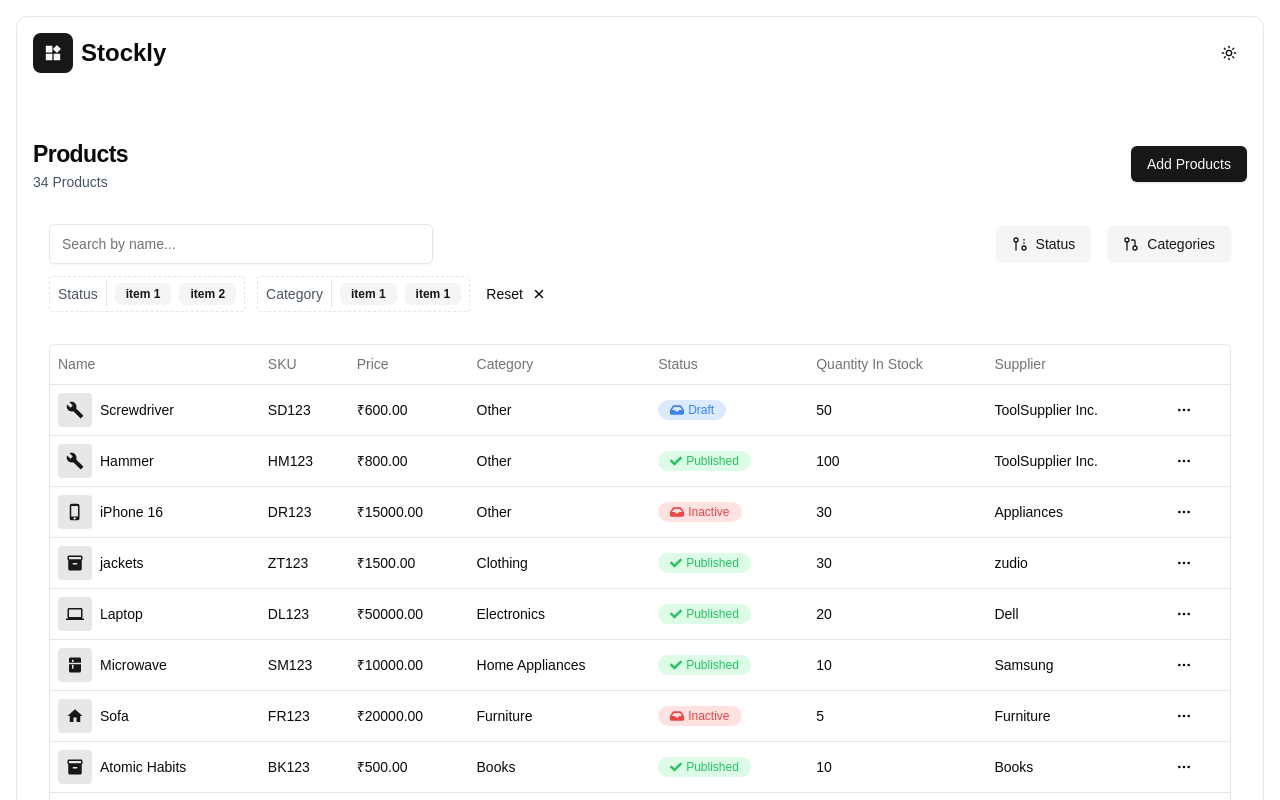
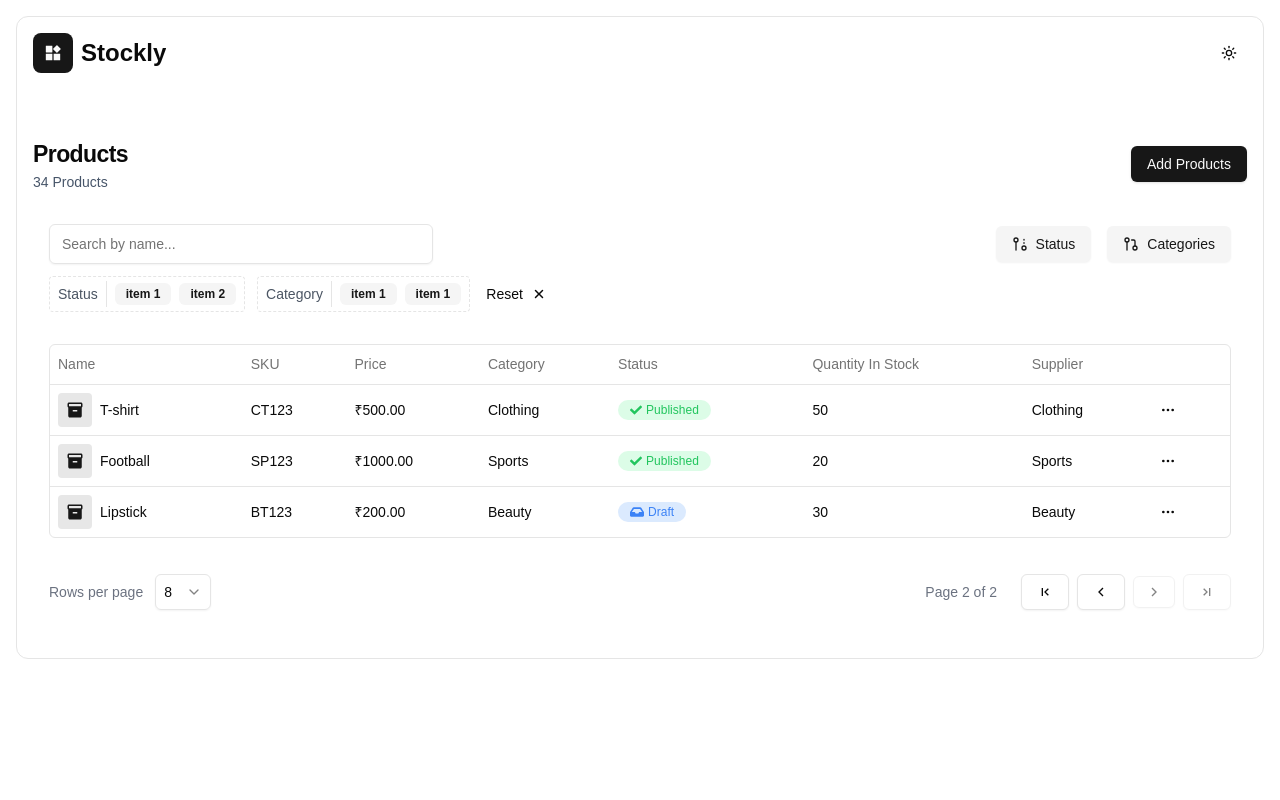
Before and after one commit to rishiVaraha/stocky, a Next.js app: page / in a window 1280 px wide. Shown: the top 800 px of the page. Built offline with nearby package versions, Linux system fonts and the light colour scheme.

Commit message:
add row select

```diff
--- a/app/(Components)/Header/mode-toggle.tsx
+++ b/app/(Components)/Header/mode-toggle.tsx
@@ -12,7 +12,7 @@
 } from "@/components/ui/dropdown-menu";
 
 export const ModeToggle = () => {
-  const { theme, setTheme } = useTheme();
+  const { setTheme } = useTheme();
 
   return (
     <DropdownMenu>
--- a/app/(Components)/ProductTable/data-table.tsx
+++ b/app/(Components)/ProductTable/data-table.tsx
@@ -5,6 +5,7 @@
   ColumnDef,
   flexRender,
   getCoreRowModel,
+  getPaginationRowModel,
   useReactTable,
 } from "@tanstack/react-table";
 import { StatusDropDown } from "../dropdowns/StatusDropDown";
@@ -19,20 +20,39 @@
 } from "@/components/ui/table";
 
 import { FilterArea } from "../ProductsFilter/product-filter";
+import { useState } from "react";
+import { Button } from "@/components/ui/button";
+import { BiFirstPage, BiLastPage } from "react-icons/bi";
+import { GrFormPrevious, GrFormNext } from "react-icons/gr";
+import { PaginationSelection } from "./pagination-selection";
 
 interface ProductTableProps<TData, TValue> {
   columns: ColumnDef<TData, TValue>[];
   data: TData[];
 }
 
+export interface PaginationType {
+  pageIndex: number;
+  pageSize: number;
+}
+
 export function ProductTable<TData, TValue>({
   columns,
   data,
 }: ProductTableProps<TData, TValue>) {
+  const [pagination, setPagination] = useState<PaginationType>({
+    pageIndex: 1,
+    pageSize: 8,
+  });
   const table = useReactTable({
     data,
     columns,
+    state: {
+      pagination,
+    },
+    onPaginationChange: setPagination,
     getCoreRowModel: getCoreRowModel(),
+    getPaginationRowModel: getPaginationRowModel(),
   });
 
   return (
@@ -97,6 +117,59 @@
           </TableBody>
         </Table>
       </div>
+      <div className="flex items-center justify-between mt-5">
+        <PaginationSelection
+          pagination={pagination}
+          setPagination={setPagination}
+        />
+        <div className="flex gap-6 items-center">
+          <span className="text-sm text-gray-500">
+            Page {pagination.pageIndex + 1} of {table.getPageCount()}
+          </span>
+          <div className="flex items-center justify-end space-x-2 py-4">
+            {/* First Page Button */}
+            <Button
+              variant="outline"
+              size="sm"
+              className="size-9 w-12"
+              onClick={() => table.setPageIndex(0)}
+              disabled={!table.getCanPreviousPage()}
+            >
+              <BiFirstPage />
+            </Button>
+            {/* Previous Page Button */}
+            <Button
+              variant="outline"
+              className="size-9 w-12"
+              size="sm"
+              onClick={() => table.previousPage()}
+              disabled={!table.getCanPreviousPage()}
+            >
+              <GrFormPrevious />
+            </Button>
+            {/* Next Page Button */}
+            <Button
+              variant="outline"
+              size="sm"
+              onClick={() => table.nextPage()}
+              disabled={!table.getCanNextPage()}
+            >
+              <GrFormNext />
+            </Button>
+
+            {/* Last Page Button */}
+            <Button
+              className="size-9 w-12"
+              variant="outline"
+              size="sm"
+              onClick={() => table.setPageIndex(table.getPageCount() - 1)}
+              disabled={!table.getCanNextPage()}
+            >
+              <BiLastPage />
+            </Button>
+          </div>
+        </div>
+      </div>
     </div>
   );
 }
--- /dev/null
+++ b/app/(Components)/ProductTable/pagination-selection.tsx
@@ -0,0 +1,43 @@
+import { Dispatch, SetStateAction } from "react";
+import { PaginationType } from "./data-table";
+import {
+  Select,
+  SelectContent,
+  SelectItem,
+  SelectTrigger,
+  SelectValue,
+} from "@/components/ui/select";
+
+export function PaginationSelection({
+  pagination,
+  setPagination,
+}: {
+  pagination: PaginationType;
+  setPagination: Dispatch<SetStateAction<PaginationType>>;
+}) {
+  return (
+    <div className="flex items-center gap-3">
+      <div className="text-gray-500 text-sm">Rows per page</div>
+      <Select
+        value={pagination.pageSize.toString()}
+        onValueChange={(value) =>
+          setPagination((prev) => ({
+            ...prev,
+            pageSize: Number(value),
+          }))
+        }
+      >
+        <SelectTrigger className="border rounded-md px-2 w-14">
+          <SelectValue placeholder={pagination.pageSize.toString()} />
+        </SelectTrigger>
+        <SelectContent>
+          {[4, 6, 8, 10, 15, 20, 30].map((size) => (
+            <SelectItem key={size} value={size.toString()}>
+              {size}
+            </SelectItem>
+          ))}
+        </SelectContent>
+      </Select>
+    </div>
+  );
+}
--- a/app/(Components)/dropdowns/CategoryDropdown.tsx
+++ b/app/(Components)/dropdowns/CategoryDropdown.tsx
@@ -1,10 +1,13 @@
 "use client";
+import { LucideGitPullRequest } from "lucide-react";
+import { Button } from "@/components/ui/button";
 
-import * as React from "react";
-import { Check, LucideGitPullRequest } from "lucide-react";
-
-import { cn } from "@/lib/utils";
-import { Button } from "@/components/ui/button";
+import {
+  Popover,
+  PopoverContent,
+  PopoverTrigger,
+} from "@/components/ui/popover";
+import { Checkbox } from "@/components/ui/checkbox";
 import {
   Command,
   CommandEmpty,
@@ -12,12 +15,7 @@
   CommandItem,
   CommandList,
 } from "@/components/ui/command";
-import {
-  Popover,
-  PopoverContent,
-  PopoverTrigger,
-} from "@/components/ui/popover";
-import { Checkbox } from "@/components/ui/checkbox";
+import { useState } from "react";
 
 type Category = {
   value: string;
@@ -68,8 +66,7 @@
 ];
 
 export function ComboboxDemo() {
-  const [open, setOpen] = React.useState(false);
-  const [value, setValue] = React.useState("");
+  const [open, setOpen] = useState(false);
 
   return (
     <Popover open={open} onOpenChange={setOpen}>
--- /dev/null
+++ b/components/ui/select.tsx
@@ -0,0 +1,159 @@
+"use client"
+
+import * as React from "react"
+import * as SelectPrimitive from "@radix-ui/react-select"
+import { Check, ChevronDown, ChevronUp } from "lucide-react"
+
+import { cn } from "@/lib/utils"
+
+const Select = SelectPrimitive.Root
+
+const SelectGroup = SelectPrimitive.Group
+
+const SelectValue = SelectPrimitive.Value
+
+const SelectTrigger = React.forwardRef<
+  React.ElementRef<typeof SelectPrimitive.Trigger>,
+  React.ComponentPropsWithoutRef<typeof SelectPrimitive.Trigger>
+>(({ className, children, ...props }, ref) => (
+  <SelectPrimitive.Trigger
+    ref={ref}
+    className={cn(
+      "flex h-9 w-full items-center justify-between whitespace-nowrap rounded-md border border-input bg-transparent px-3 py-2 text-sm shadow-sm ring-offset-background placeholder:text-muted-foreground focus:outline-none focus:ring-1 focus:ring-ring disabled:cursor-not-allowed disabled:opacity-50 [&>span]:line-clamp-1",
+      className
+    )}
+    {...props}
+  >
+    {children}
+    <SelectPrimitive.Icon asChild>
+      <ChevronDown className="h-4 w-4 opacity-50" />
+    </SelectPrimitive.Icon>
+  </SelectPrimitive.Trigger>
+))
+SelectTrigger.displayName = SelectPrimitive.Trigger.displayName
+
+const SelectScrollUpButton = React.forwardRef<
+  React.ElementRef<typeof SelectPrimitive.ScrollUpButton>,
+  React.ComponentPropsWithoutRef<typeof SelectPrimitive.ScrollUpButton>
+>(({ className, ...props }, ref) => (
+  <SelectPrimitive.ScrollUpButton
+    ref={ref}
+    className={cn(
+      "flex cursor-default items-center justify-center py-1",
+      className
+    )}
+    {...props}
+  >
+    <ChevronUp className="h-4 w-4" />
+  </SelectPrimitive.ScrollUpButton>
+))
+SelectScrollUpButton.displayName = SelectPrimitive.ScrollUpButton.displayName
+
+const SelectScrollDownButton = React.forwardRef<
+  React.ElementRef<typeof SelectPrimitive.ScrollDownButton>,
+  React.ComponentPropsWithoutRef<typeof SelectPrimitive.ScrollDownButton>
+>(({ className, ...props }, ref) => (
+  <SelectPrimitive.ScrollDownButton
+    ref={ref}
+    className={cn(
+      "flex cursor-default items-center justify-center py-1",
+      className
+    )}
+    {...props}
+  >
+    <ChevronDown className="h-4 w-4" />
+  </SelectPrimitive.ScrollDownButton>
+))
+SelectScrollDownButton.displayName =
+  SelectPrimitive.ScrollDownButton.displayName
+
+const SelectContent = React.forwardRef<
+  React.ElementRef<typeof SelectPrimitive.Content>,
+  React.ComponentPropsWithoutRef<typeof SelectPrimitive.Content>
+>(({ className, children, position = "popper", ...props }, ref) => (
+  <SelectPrimitive.Portal>
+    <SelectPrimitive.Content
+      ref={ref}
+      className={cn(
+        "relative z-50 max-h-96 min-w-[8rem] overflow-hidden rounded-md border bg-popover text-popover-foreground shadow-md data-[state=open]:animate-in data-[state=closed]:animate-out data-[state=closed]:fade-out-0 data-[state=open]:fade-in-0 data-[state=closed]:zoom-out-95 data-[state=open]:zoom-in-95 data-[side=bottom]:slide-in-from-top-2 data-[side=left]:slide-in-from-right-2 data-[side=right]:slide-in-from-left-2 data-[side=top]:slide-in-from-bottom-2",
+        position === "popper" &&
+          "data-[side=bottom]:translate-y-1 data-[side=left]:-translate-x-1 data-[side=right]:translate-x-1 data-[side=top]:-translate-y-1",
+        className
+      )}
+      position={position}
+      {...props}
+    >
+      <SelectScrollUpButton />
+      <SelectPrimitive.Viewport
+        className={cn(
+          "p-1",
+          position === "popper" &&
+            "h-[var(--radix-select-trigger-height)] w-full min-w-[var(--radix-select-trigger-width)]"
+        )}
+      >
+        {children}
+      </SelectPrimitive.Viewport>
+      <SelectScrollDownButton />
+    </SelectPrimitive.Content>
+  </SelectPrimitive.Portal>
+))
+SelectContent.displayName = SelectPrimitive.Content.displayName
+
+const SelectLabel = React.forwardRef<
+  React.ElementRef<typeof SelectPrimitive.Label>,
+  React.ComponentPropsWithoutRef<typeof SelectPrimitive.Label>
+>(({ className, ...props }, ref) => (
+  <SelectPrimitive.Label
+    ref={ref}
+    className={cn("px-2 py-1.5 text-sm font-semibold", className)}
+    {...props}
+  />
+))
+SelectLabel.displayName = SelectPrimitive.Label.displayName
+
+const SelectItem = React.forwardRef<
+  React.ElementRef<typeof SelectPrimitive.Item>,
+  React.ComponentPropsWithoutRef<typeof SelectPrimitive.Item>
+>(({ className, children, ...props }, ref) => (
+  <SelectPrimitive.Item
+    ref={ref}
+    className={cn(
+      "relative flex w-full cursor-default select-none items-center rounded-sm py-1.5 pl-2 pr-8 text-sm outline-none focus:bg-accent focus:text-accent-foreground data-[disabled]:pointer-events-none data-[disabled]:opacity-50",
+      className
+    )}
+    {...props}
+  >
+    <span className="absolute right-2 flex h-3.5 w-3.5 items-center justify-center">
+      <SelectPrimitive.ItemIndicator>
+        <Check className="h-4 w-4" />
+      </SelectPrimitive.ItemIndicator>
+    </span>
+    <SelectPrimitive.ItemText>{children}</SelectPrimitive.ItemText>
+  </SelectPrimitive.Item>
+))
+SelectItem.displayName = SelectPrimitive.Item.displayName
+
+const SelectSeparator = React.forwardRef<
+  React.ElementRef<typeof SelectPrimitive.Separator>,
+  React.ComponentPropsWithoutRef<typeof SelectPrimitive.Separator>
+>(({ className, ...props }, ref) => (
+  <SelectPrimitive.Separator
+    ref={ref}
+    className={cn("-mx-1 my-1 h-px bg-muted", className)}
+    {...props}
+  />
+))
+SelectSeparator.displayName = SelectPrimitive.Separator.displayName
+
+export {
+  Select,
+  SelectGroup,
+  SelectValue,
+  SelectTrigger,
+  SelectContent,
+  SelectLabel,
+  SelectItem,
+  SelectSeparator,
+  SelectScrollUpButton,
+  SelectScrollDownButton,
+}
--- a/package.json
+++ b/package.json
@@ -13,6 +13,7 @@
     "@radix-ui/react-dialog": "^1.1.4",
     "@radix-ui/react-dropdown-menu": "^2.1.4",
     "@radix-ui/react-popover": "^1.1.4",
+    "@radix-ui/react-select": "^2.1.4",
     "@radix-ui/react-separator": "^1.1.1",
     "@radix-ui/react-slot": "^1.1.1",
     "@tanstack/react-table": "^8.20.6",
```
Also changed, not shown: 1 other file (tests, documents, lock files or other folders).
